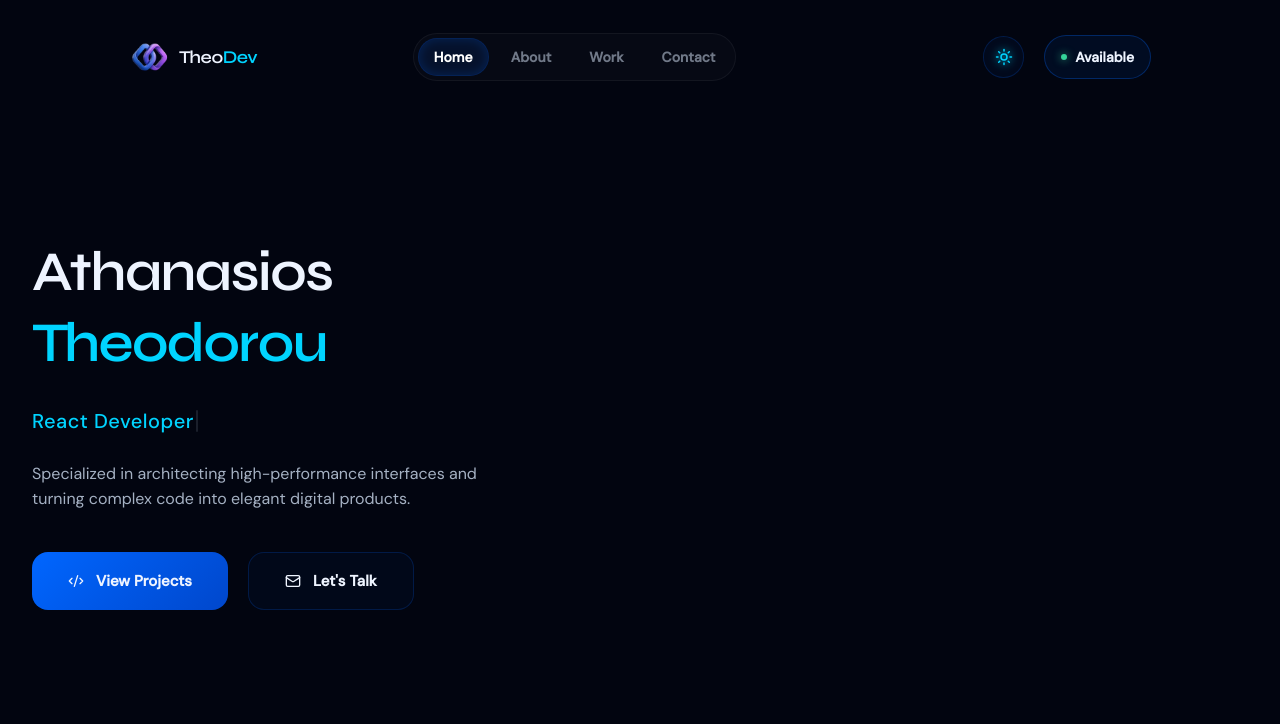
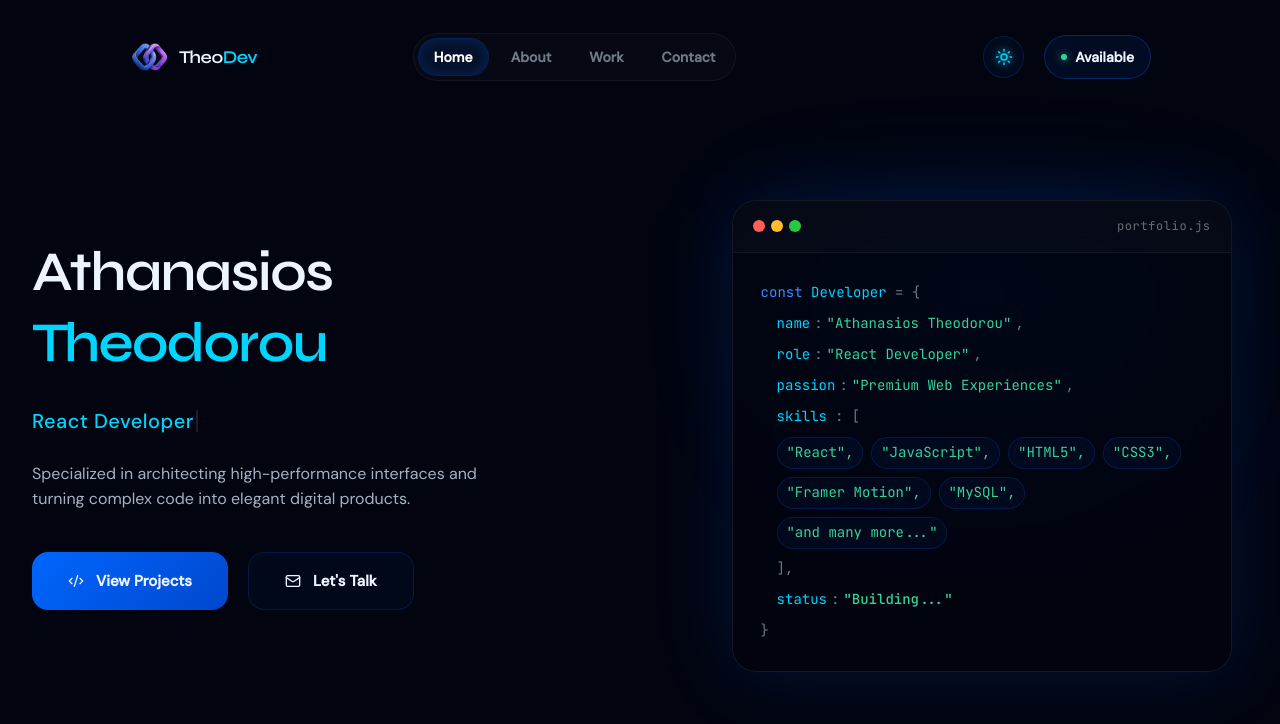
Before and after one commit to athanasios-theodorou/TheoDev-Portfolio, a React (Vite) app: page / in a window 1280 px wide. Shown: the top 724 px of the page. Built offline with nearby package versions, Linux system fonts and the light colour scheme.

Commit message:
feat(home): add portfolio code panel with dynamic skills data

```diff
--- a/src/components/sections/Home/Home.jsx
+++ b/src/components/sections/Home/Home.jsx
@@ -1,6 +1,7 @@
 import { useState, useEffect } from "react";
 
 import { HomeContent } from "./subcomponents/HomeContent";
+import { CodePanel } from "./subcomponents/CodePanel";
 
 import classes from "./Home.module.css";
 
@@ -22,10 +23,10 @@ export const Home = () => {
     <section id="home" className={classes["home-section"]}>
       <div className={classes["home-container"]}>
         <div className={classes["home-grid"]}>
-          {/* COMPONENT 1 - LEFT CONTENT */}
+          {/* LEFT CONTENT */}
           <HomeContent shouldAnimate={shouldAnimate} />
-          {/* COMPONENT 2 - RIGHT CONTENT */}
-          <div></div>
+          {/* RIGHT CONTENT */}
+          <CodePanel />
         </div>
       </div>
     </section>
--- /dev/null
+++ b/src/components/sections/Home/subcomponents/CodePanel.jsx
@@ -0,0 +1,114 @@
+import { personal, skills } from "../../../../assets/data/portfolio";
+
+import classes from "./CodePanel.module.css";
+
+export const CodePanel = () => {
+  return (
+    <div className={classes["home-code-panel-wrapper"]}>
+      {/* Glow */}
+      <div className={classes["home-code-panel-glow"]} />
+
+      {/* Main panel */}
+      <div className={classes["home-code-panel-body"]}>
+        {/* Header */}
+        <div className={classes["home-code-panel-header"]}>
+          <div className={classes["home-code-panel-dots"]}>
+            <span />
+            <span />
+            <span />
+          </div>
+
+          <span className={classes["home-code-panel-title"]}>portfolio.js</span>
+        </div>
+
+        {/* Content */}
+        <div className={classes["home-code-panel-content"]}>
+          {/* const Developer = { */}
+          <div>
+            <span className={classes["home-code-panel-keyword"]}>const</span>{" "}
+            <span className={classes["home-code-panel-variable"]}>
+              Developer
+            </span>{" "}
+            <span className={classes["home-code-panel-punctuation"]}>
+              = {"{"}
+            </span>
+          </div>
+
+          {/* name */}
+          <div className={classes["home-code-panel-line-indent"]}>
+            <span className={classes["home-code-panel-property"]}>name</span>
+            <span className={classes["home-code-panel-punctuation"]}>
+              :
+            </span>{" "}
+            <span className={classes["home-code-panel-string"]}>
+              "{personal.name}"
+            </span>
+            <span className={classes["home-code-panel-punctuation"]}>,</span>
+          </div>
+
+          {/* role */}
+          <div className={classes["home-code-panel-line-indent"]}>
+            <span className={classes["home-code-panel-property"]}>role</span>
+            <span className={classes["home-code-panel-punctuation"]}>
+              :
+            </span>{" "}
+            <span className={classes["home-code-panel-string"]}>
+              "{personal.tagline}"
+            </span>
+            <span className={classes["home-code-panel-punctuation"]}>,</span>
+          </div>
+
+          {/* passion */}
+          <div className={classes["home-code-panel-line-indent"]}>
+            <span className={classes["home-code-panel-property"]}>passion</span>
+            <span className={classes["home-code-panel-punctuation"]}>
+              :
+            </span>{" "}
+            <span className={classes["home-code-panel-string"]}>
+              "Premium Web Experiences"
+            </span>
+            <span className={classes["home-code-panel-punctuation"]}>,</span>
+          </div>
+
+          {/* skills */}
+          <div className={classes["home-code-panel-skills-row"]}>
+            <span className={classes["home-code-panel-property"]}>skills</span>
+
+            <span className={classes["home-code-panel-punctuation"]}>: [</span>
+
+            <div className={classes["home-code-panel-skills"]}>
+              {skills.map((skill, index) => (
+                <span
+                  key={skill}
+                  className={classes["home-code-panel-skill-badge"]}
+                >
+                  "{skill}"{index < skills.length - 1 && ","}
+                </span>
+              ))}
+            </div>
+
+            <span className={classes["home-code-panel-punctuation"]}>],</span>
+          </div>
+
+          {/* status */}
+          <div className={classes["home-code-panel-line-indent"]}>
+            <span className={classes["home-code-panel-property"]}>status</span>
+            <span className={classes["home-code-panel-punctuation"]}>
+              :
+            </span>{" "}
+            <span className={classes["home-code-panel-success"]}>
+              "Building..."
+            </span>
+          </div>
+
+          {/* closing bracket */}
+          <div>
+            <span className={classes["home-code-panel-punctuation"]}>
+              {"}"}
+            </span>
+          </div>
+        </div>
+      </div>
+    </div>
+  );
+};
--- /dev/null
+++ b/src/components/sections/Home/subcomponents/CodePanel.module.css
@@ -0,0 +1,172 @@
+.home-code-panel-wrapper {
+  position: relative;
+  width: 100%;
+  max-width: 500px;
+  margin-top: 1.5rem;
+  margin-inline: auto;
+  perspective: 1200px;
+}
+
+.home-code-panel-glow {
+  position: absolute;
+  inset: 0;
+  border-radius: 24px;
+  background: radial-gradient(circle at top, var(--shadow-sm), transparent 70%);
+  filter: blur(60px);
+  transform: translateZ(-50px);
+}
+
+.home-code-panel-body {
+  position: relative;
+  overflow: hidden;
+  border-radius: 24px;
+  background: var(--glass-heavy);
+  border: 1px solid var(--border-muted);
+  backdrop-filter: blur(20px);
+  box-shadow: 0 0 80px var(--shadow-sm);
+  transform-style: preserve-3d;
+  transition:
+    transform 250ms ease,
+    box-shadow 250ms ease;
+}
+
+.home-code-panel-body:hover {
+  transform: translateY(-4px);
+  box-shadow: 0 0 100px var(--shadow-md);
+}
+
+/* HEADER */
+.home-code-panel-header {
+  display: flex;
+  align-items: center;
+  gap: 0.5rem;
+  padding: 1rem 1.25rem;
+  border-bottom: 1px solid var(--border-subtle);
+  background: var(--glass-light);
+}
+
+.home-code-panel-dots {
+  display: flex;
+  gap: 0.4rem;
+}
+
+.home-code-panel-dots span {
+  width: 0.75rem;
+  height: 0.75rem;
+  border-radius: 50%;
+}
+
+.home-code-panel-dots span:nth-child(1) {
+  background: #ff5f57;
+}
+
+.home-code-panel-dots span:nth-child(2) {
+  background: #febc2e;
+}
+
+.home-code-panel-dots span:nth-child(3) {
+  background: #28c840;
+}
+
+.home-code-panel-title {
+  margin-left: auto;
+  color: var(--text-disabled);
+  font-size: 0.75rem;
+  letter-spacing: 0.05em;
+  font-family: var(--font-mono);
+}
+
+/* CONTENT */
+.home-code-panel-content {
+  display: flex;
+  flex-direction: column;
+  gap: 0.45rem;
+  padding: 1.75rem;
+  font-family: var(--font-mono);
+  font-size: 0.875rem;
+  line-height: 1.7;
+}
+
+.home-code-panel-line-indent {
+  display: flex;
+  align-items: baseline;
+  flex-wrap: wrap;
+  gap: 0.25rem;
+  padding-left: 1rem;
+}
+
+/* SKILLS */
+.home-code-panel-skills-row {
+  display: flex;
+  align-items: flex-start;
+  flex-wrap: wrap;
+  gap: 0.5rem;
+  padding-left: 1rem;
+}
+
+.home-code-panel-skills {
+  display: flex;
+  flex-wrap: wrap;
+  gap: 0.5rem;
+}
+
+.home-code-panel-skill-badge {
+  padding: 0.2rem 0.55rem;
+  border-radius: 999px;
+  background: var(--action-bg-subtle);
+  border: 1px solid var(--border-primary-subtle);
+  color: var(--status-success);
+  transition:
+    background 180ms ease,
+    border-color 180ms ease,
+    transform 180ms ease;
+}
+
+.home-code-panel-skill-badge:hover {
+  transform: translateY(-1px);
+  background: var(--action-bg-hover);
+  border-color: var(--border-primary-strong);
+}
+
+/* SYNTAX COLORS (mapped to your system) */
+.home-code-panel-keyword {
+  color: var(--primary-light);
+}
+
+.home-code-panel-variable {
+  color: var(--accent);
+}
+
+.home-code-panel-property {
+  color: var(--accent);
+}
+
+.home-code-panel-string {
+  color: var(--status-success);
+}
+
+.home-code-panel-success {
+  color: var(--status-success);
+  font-weight: 500;
+}
+
+.home-code-panel-punctuation {
+  color: var(--text-interactive);
+}
+
+/* RESPONSIVE */
+@media (max-width: 1024px) {
+  .home-code-panel-wrapper {
+    max-width: 100%;
+    margin-top: 2rem;
+  }
+
+  .home-code-panel-content {
+    padding: 1.25rem;
+    font-size: 0.78rem;
+  }
+
+  .home-code-panel-title {
+    font-size: 0.65rem;
+  }
+}
```
